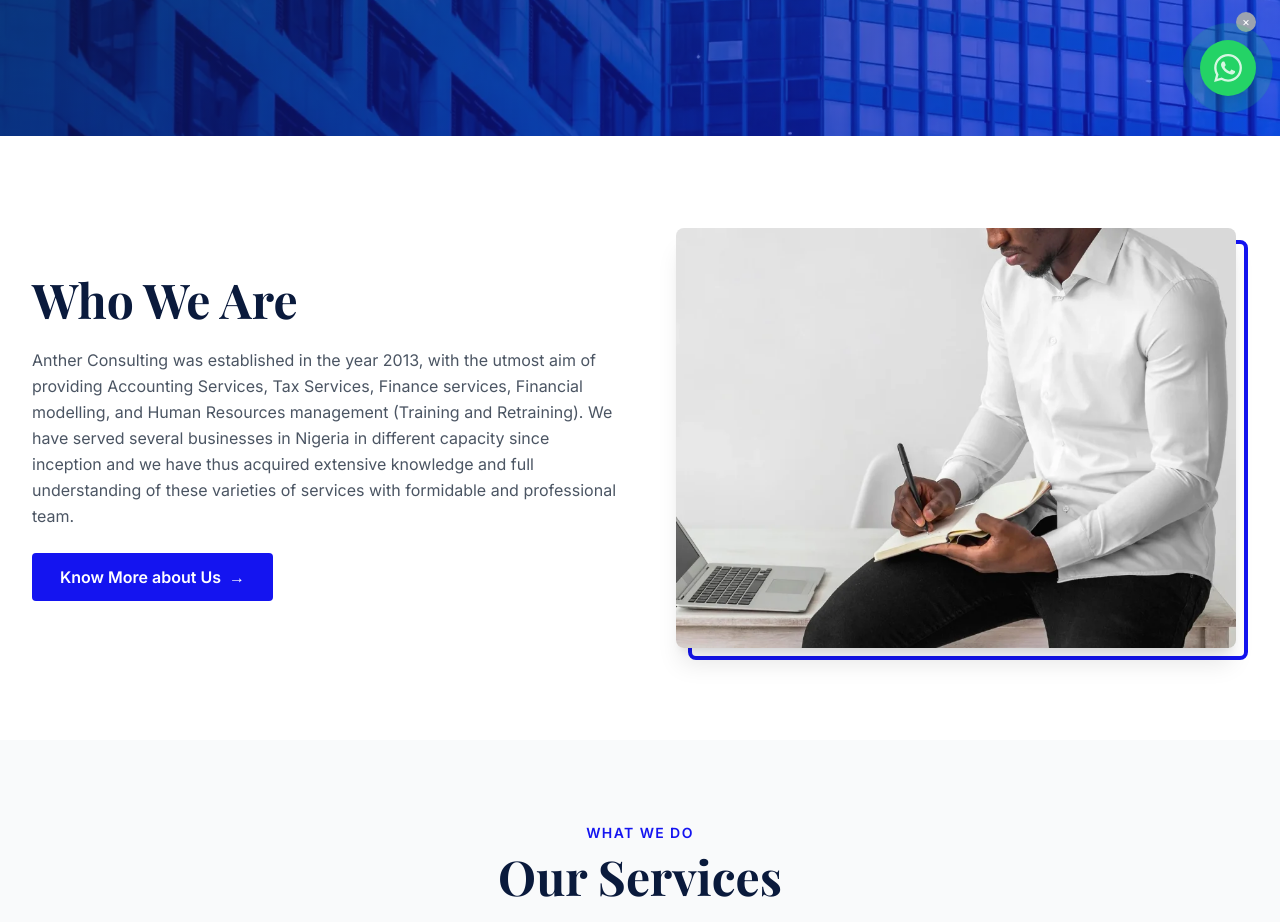
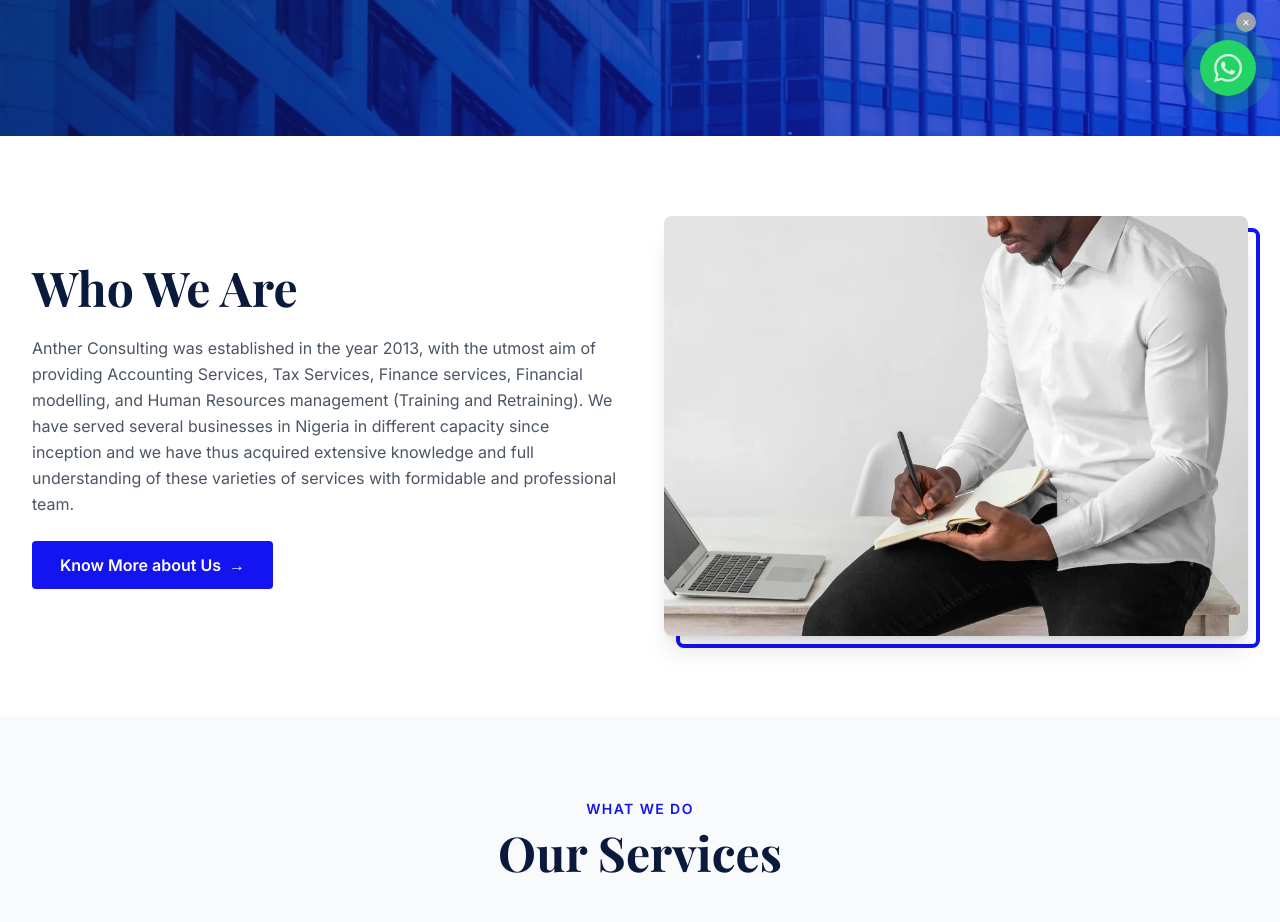
Before and after one commit to ademolaayodeji2008-art/Anther-Consulting-Limited, a React (Vite) app in the folder client/: page / in a window 1280 px wide. Shown: the part 680-1602 px from the top of the page. Built offline with nearby package versions, Linux system fonts and the light colour scheme; no server answers.

Commit message:
Fix: who-we-are border offset behind image, clip overflow at section

```diff
--- a/client/src/components/home/WhoWeAreSection.jsx
+++ b/client/src/components/home/WhoWeAreSection.jsx
@@ -8,7 +8,7 @@ export default function WhoWeAreSection() {
   return (
     <section
       ref={ref}
-      className={`py-20 bg-white transition-all duration-700 ease-out ${
+      className={`py-20 bg-white overflow-hidden transition-all duration-700 ease-out ${
         visible ? 'opacity-100 translate-y-0' : 'opacity-0 translate-y-10'
       }`}
       aria-label="Who We Are"
@@ -42,16 +42,19 @@ export default function WhoWeAreSection() {
           </div>
 
           {/* Right — image with offset blue border behind it */}
-          <div className="relative p-3">
-            {/* Blue border — offset top-left so it peeks out behind image bottom-right */}
-            <div className="absolute inset-3 border-4 border-primary rounded-lg translate-x-3 translate-y-3" />
-            {/* Image on top */}
+          <div className="relative">
+            {/* Image */}
             <img
               src={whoWeAreImg}
               alt="Anther Consulting professional reviewing documents"
               loading="lazy"
               decoding="async"
-              className="relative w-full h-[420px] object-cover object-top rounded-lg shadow-xl"
+              className="relative z-10 w-full h-[420px] object-cover object-top rounded-lg shadow-xl"
+            />
+            {/* Blue border — same size as image, shifted 12px down+right, behind image */}
+            <div
+              className="absolute inset-0 border-4 border-primary rounded-lg z-0"
+              style={{ transform: 'translate(12px, 12px)' }}
             />
           </div>
 
```
